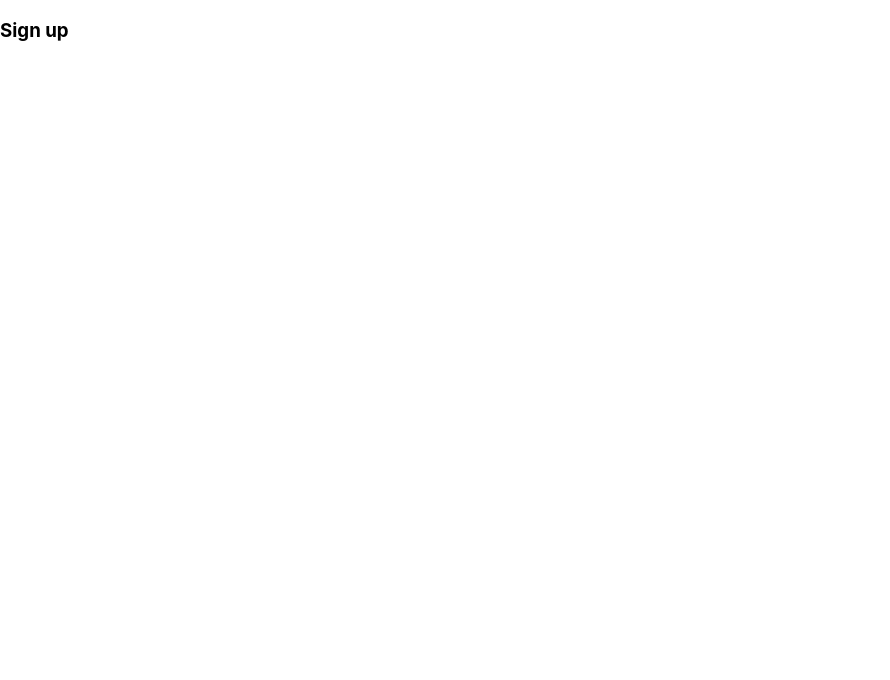
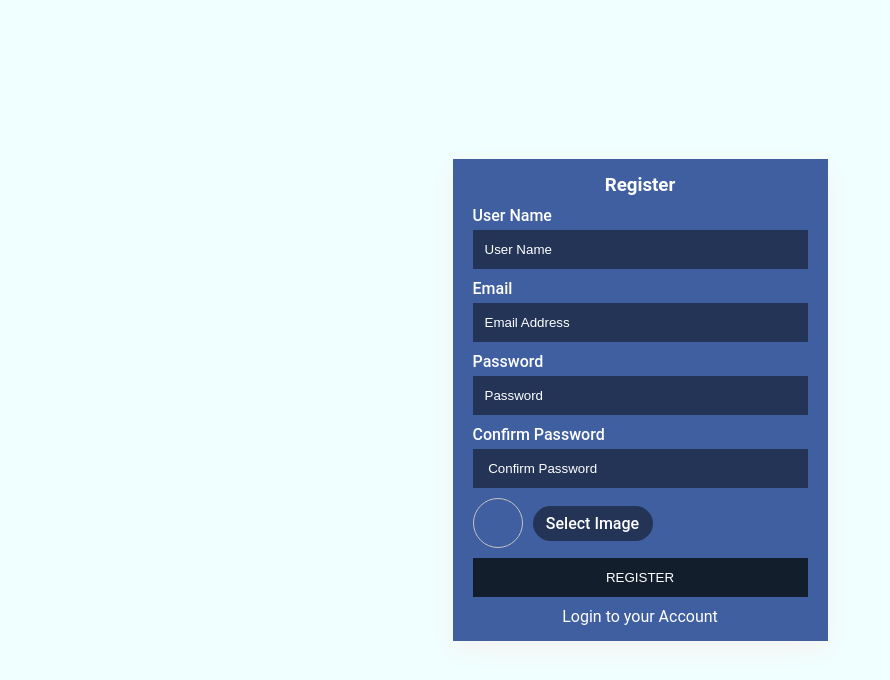
Before and after one commit to Razaul00003/ChatApp-mern-socket.io, a React (Create React App) app in the folder frontend/: page /messenger/register in a window 1280 px wide. Shown: the top 680 px of the page, without its empty margins (0-890 px from the left). Built offline with nearby package versions, Linux system fonts and the light colour scheme.

Commit message:
added login adn rgistraiton page with sass

```diff
--- a/frontend/src/components/Login.jsx
+++ b/frontend/src/components/Login.jsx
@@ -1,10 +1,51 @@
 import React from "react";
+import { Link } from "react-router-dom";
 
 function Login(props) {
   return (
-    <div>
-      <h3>Log in</h3>
-    </div>
+    <>
+      <div className="register">
+        <div className="card">
+          <div className="card-header">
+            <h3>Login</h3>
+          </div>
+
+          <div className="card-body">
+            <form>
+              <div className="form-group">
+                <label htmlFor="email">Email</label>
+                <input
+                  type="email"
+                  className="form-control"
+                  placeholder="Email"
+                  id="email"
+                />
+              </div>
+
+              <div className="form-group">
+                <label htmlFor="password">Password</label>
+                <input
+                  type="password"
+                  className="form-control"
+                  placeholder="Password"
+                  id="password"
+                />
+              </div>
+
+              <div className="form-group">
+                <input type="submit" value="login" className="btn" />
+              </div>
+
+              <div className="form-group">
+                <span>
+                  <Link to="/messenger/register"> Don't have any Account </Link>
+                </span>
+              </div>
+            </form>
+          </div>
+        </div>
+      </div>
+    </>
   );
 }
 
--- a/frontend/src/components/Register.jsx
+++ b/frontend/src/components/Register.jsx
@@ -1,9 +1,71 @@
 import React from "react";
+import { Link } from "react-router-dom";
 
 function Register(props) {
   return (
-    <div>
-      <h3>Sign up</h3>
+    <div className="register">
+      <div className="card">
+        <div className="card-header">
+          <h3>Register</h3>
+        </div>
+        <div className="card-body">
+          <form>
+            <div className="form-group">
+              <label htmlFor="username">User Name</label>
+              <input
+                id="username"
+                type="text"
+                className="form-control"
+                placeholder="User Name"
+              />
+            </div>
+            <div className="form-group">
+              <label htmlFor="email">Email</label>
+              <input
+                id="email"
+                type="email"
+                className="form-control"
+                placeholder="Email Address"
+              />
+            </div>
+            <div className="form-group">
+              <label htmlFor="password">Password</label>
+              <input
+                id="password"
+                type="password"
+                className="form-control"
+                placeholder="Password"
+              />
+            </div>
+            <div className="form-group">
+              <label htmlFor="confirmPassword"> Confirm Password</label>
+              <input
+                id=" confirmPassword"
+                type=" password"
+                className="form-control"
+                placeholder=" Confirm Password"
+              />
+            </div>
+            <div className="form-group">
+              <div className="file-image">
+                <div className="image"> </div>
+                <div className="file">
+                  <label htmlFor="image">Select Image</label>
+                  <input type="file" className="form-control" id="image" />
+                </div>
+              </div>
+            </div>
+            <div className="form-group">
+              <input type="submit" value="Register" className="btn" />
+            </div>
+            <div className="form-group">
+              <span>
+                <Link to="/messenger/login">Login to your Account</Link>
+              </span>
+            </div>
+          </form>
+        </div>
+      </div>
     </div>
   );
 }
--- /dev/null
+++ b/frontend/src/main.scss
@@ -0,0 +1,3 @@
+@import "./sass/base/reset";
+@import "./sass/components/register";
+@import "./sass/utils/utils";
--- /dev/null
+++ b/frontend/src/sass/base/_reset.scss
@@ -0,0 +1,53 @@
+* {
+  margin: 0px;
+  padding: 0px;
+  box-sizing: border-box;
+}
+:root {
+  --text-white: #fff;
+  --bg-color: #ffffff;
+  --text-color: #050505;
+  --icon-bg-color: #f5f5f5;
+  --icon-color: #414141;
+  --search-bg: #868e991a;
+  --active-color: #0000000a;
+  --border-color: #e5e5e5;
+  --message-icon-color: #0099ff;
+  --fd-message-bg: #e5e5e5;
+  --my-message-bg: #0084ff;
+  --my-message-color: #fff;
+  --fd-message-color: #050505;
+  --image-border-color: rgb(155, 153, 153);
+  --active-icon-color: #5ad539;
+  --hover-color: #bcbcc091;
+}
+body {
+  background-color: var(--bg-color);
+  font-family: "Roboto", sans-serif;
+}
+
+.messenger.theme {
+  --text-color: #fff;
+  --bg-color: #141b2bf0;
+  --border-color: #213156bf;
+  --icon-bg-color: #0a0a1357;
+  --active-color: #2b335591;
+  --hover-color: #323a5c91;
+  --fd-message-bg: #28324ed9;
+  --my-message-bg: #28324ed9;
+  --search-bg: #15162559;
+  --text-white: #fff;
+  --text-dark: #404040;
+  --icon-color: #fff;
+  --message-icon-color: #fff;
+  --my-message-color: #fff;
+  --fd-message-color: #fff;
+  --active-icon-color: #5ad539;
+  --image-border-color: #fff;
+}
+a {
+  text-decoration: none;
+}
+li {
+  list-style: none;
+}
--- /dev/null
+++ b/frontend/src/sass/components/_register.scss
@@ -0,0 +1,66 @@
+.register {
+  width: 100%;
+  height: 100vh;
+  background-color: azure;
+  display: flex;
+  justify-content: center;
+  align-items: center;
+  .card {
+    .card-header {
+      h3 {
+        text-align: center;
+        color: #fff;
+      }
+    }
+    .card-body {
+      .form-group {
+        .form-control {
+          color: #fff;
+        }
+        &:last-child {
+          margin-bottom: 0px;
+        }
+        span {
+          text-align: center;
+          a {
+            color: #fff;
+          }
+        }
+        .file-image {
+          display: flex;
+          .image {
+            width: 50px;
+            height: 50px;
+            border-radius: 50%;
+            border: 1px solid rgb(199, 195, 195);
+            overflow: hidden;
+            img {
+              width: 100%;
+              height: 100%;
+              object-fit: cover;
+            }
+          }
+          .file {
+            display: flex;
+            flex-direction: column;
+            justify-content: center;
+            align-items: center;
+            .form-control {
+              display: none;
+            }
+            label {
+              background-color: #0a0e1585;
+              padding: 8px;
+              margin-bottom: 0px;
+              width: 120px;
+              text-align: center;
+              border-radius: 50px;
+              margin-left: 10px;
+              cursor: pointer;
+            }
+          }
+        }
+      }
+    }
+  }
+}
--- /dev/null
+++ b/frontend/src/sass/utils/_utils.scss
@@ -0,0 +1,36 @@
+.card {
+  width: 375px;
+  padding: 15px 20px;
+  background-color: #1c3f8fd4;
+  box-shadow: 0px 8px 25px #f5f0f0;
+}
+.form-group {
+  margin: 10px 0px;
+  display: flex;
+  flex-direction: column;
+}
+.form-control {
+  padding: 12px;
+  border: none;
+  outline: none;
+  background-color: #0a0e1585;
+  &::placeholder {
+    color: #fff;
+    font-weight: 400;
+  }
+}
+label {
+  margin-bottom: 5px;
+  color: #fff;
+  font-weight: 500;
+}
+.btn {
+  outline: none;
+  color: #fff;
+  text-transform: uppercase;
+  padding: 12px;
+  text-align: center;
+  background-color: #101a23eb;
+  border: none;
+  cursor: pointer;
+}
```
Also changed, not shown: frontend/src/index.js (+7 -6 lines).
